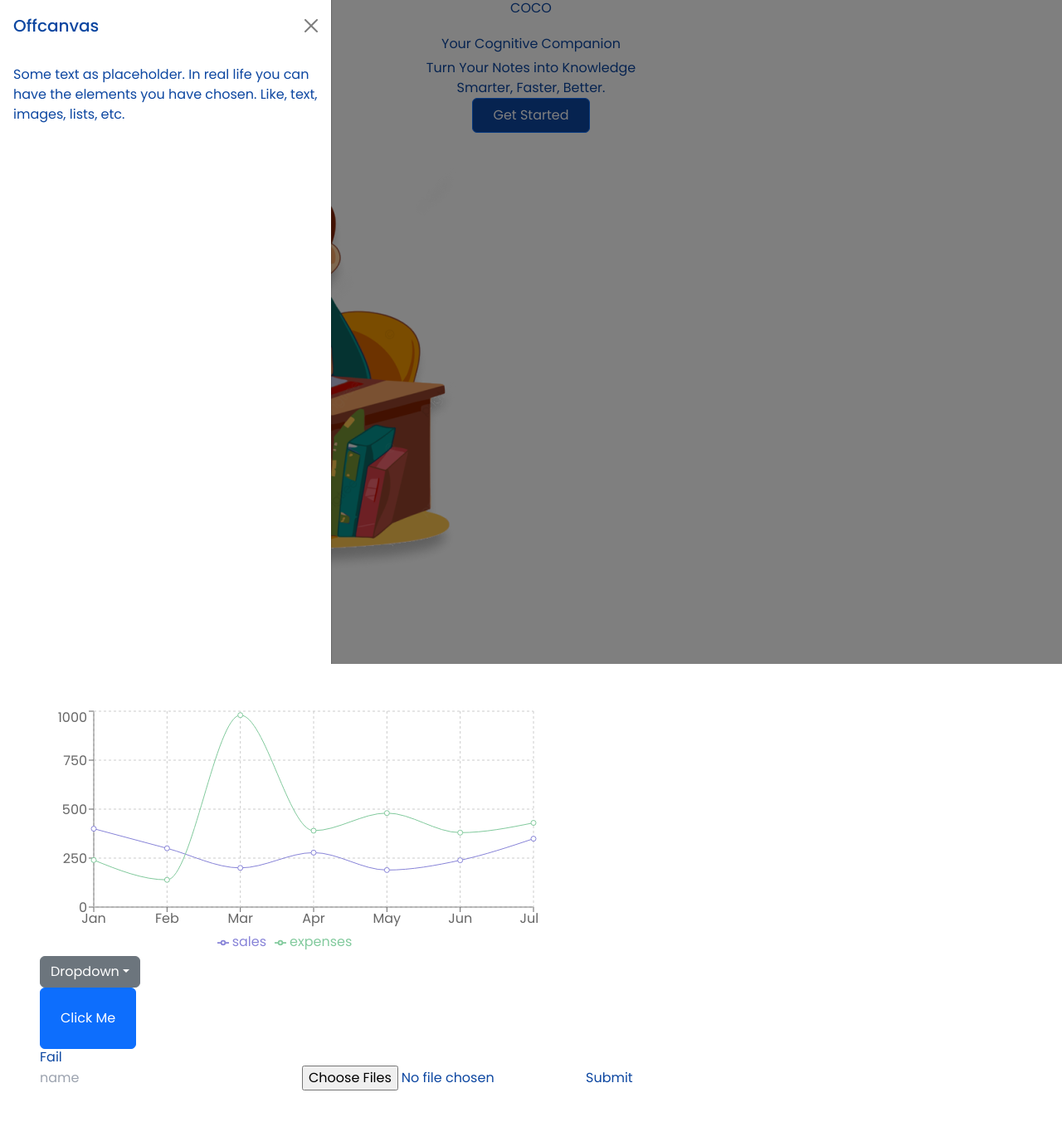
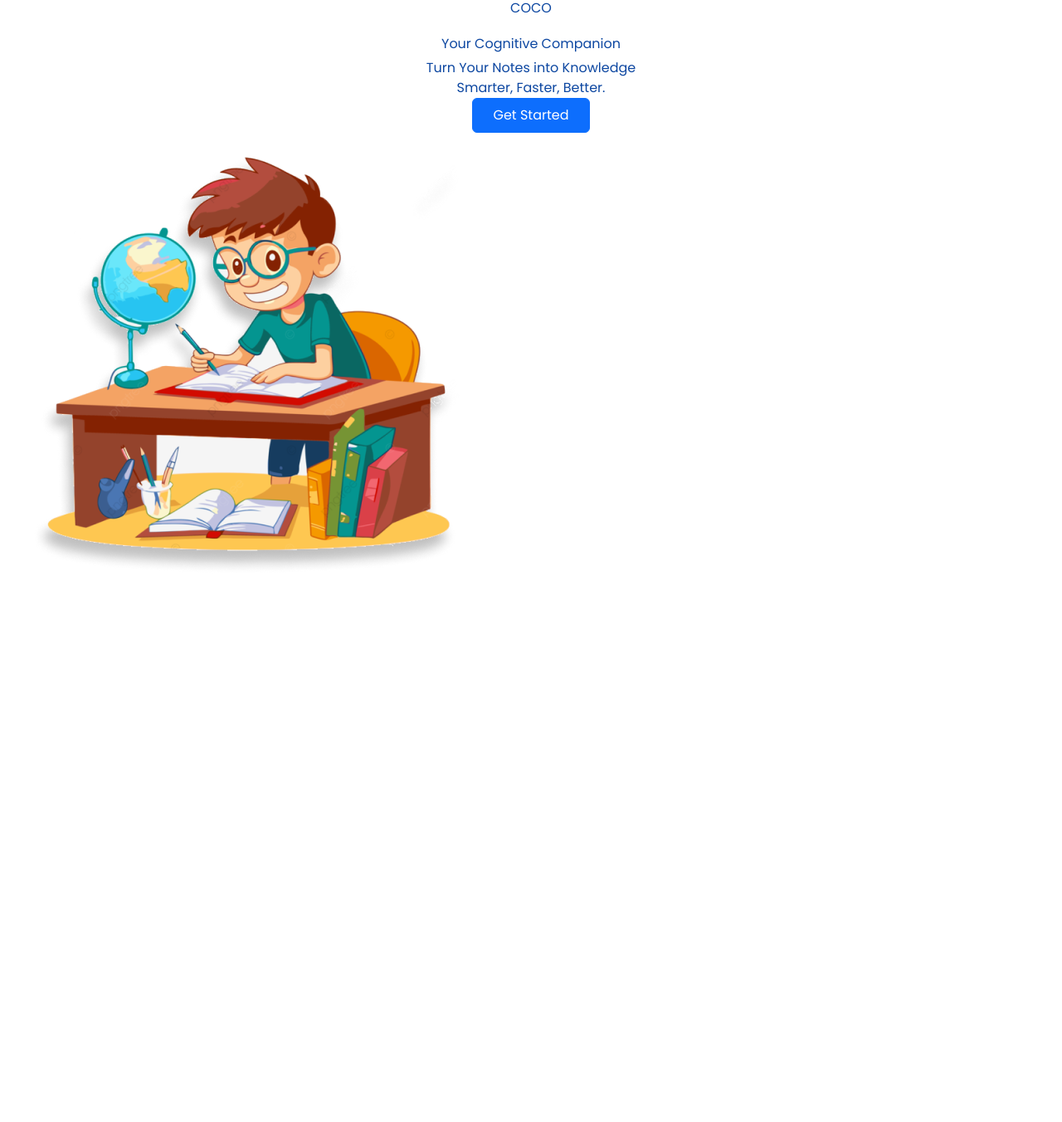
Before and after one commit to Hritik-Thapa/coco, a React (Vite) app in the folder frontend/: page /home in a window 1280 px wide. Shown: the top 1352 px of the page at 83% size. After the commit the page ends 800 px from the top, so only its background shows below. Built offline with nearby package versions, Linux system fonts and the light colour scheme; no server answers; a web font is replaced by a local one.

Commit message:
Added home page

```diff
--- a/frontend/src/App.jsx
+++ b/frontend/src/App.jsx
@@ -5,137 +5,20 @@ import { Button, Dropdown, Modal, Alert } from "react-bootstrap";
 import FetchButton from "./components/FetchButton";
 import OffCanvas from "./components/OffCanvas";
 import { Home } from "./components/Home";
+import { BrowserRouter as Router, Routes, Route } from "react-router-dom";
+import Inbox from "./components/Inbox";
+import Forms from "./Forms.jsx";
 
 const App = () => {
-  const [selected, setSelected] = useState("");
-  const [modal, setModal] = useState(false);
-  const [data, setData] = useState({ name: "", file: null });
-  const [fetchShow, setFetchShow] = useState(null);
-  const [formError, setFormError] = useState(false);
-  useEffect(() => {
-    fetchData();
-  }, []);
-
-  const fetchData = async () => {
-    try {
-      const response = await fetch("/test");
-      const data = await response.json();
-      if (!data.ok) {
-        setFetchShow(false);
-      } else {
-        setFetchShow(true);
-      }
-    } catch (error) {
-      console.log(error);
-    }
-  };
-
-  const handleSubmit = async () => {
-    //Check if the any form field is empty or not
-    console.log(data);
-    if (data.name && data.file) {
-      console.log("ok");
-    } else {
-      setFormError(true);
-      setTimeout(() => {
-        setFormError(false);
-      }, 3000);
-    }
-  };
-
   return (
     <>
-      <Home />
-      <div className="flex flex-col items-center justify-center m-5 gap-4">
-        <OffCanvas />
-
-        <p className="text-white bg-green-500 font-bold text-center text-4xl p-4 rounded-lg hover:text-green-500 hover:bg-white cursor-pointer w-[60%] ">
-          Hello World
-        </p>
-
-        <Charts />
-
-        <Dropdown>
-          <Dropdown.Toggle variant="secondary">
-            {selected ? selected : "Dropdown"}
-          </Dropdown.Toggle>
-          <Dropdown.Menu>
-            <Dropdown.Item onClick={() => setSelected("Item 1")}>
-              Item 1
-            </Dropdown.Item>
-            <Dropdown.Item onClick={() => setSelected("Item 2")}>
-              Item 2
-            </Dropdown.Item>
-            <Dropdown.Item onClick={() => setSelected("Item 3")}>
-              Item 3
-            </Dropdown.Item>
-          </Dropdown.Menu>
-        </Dropdown>
-
-        {/* button for popup */}
-
-        <Button
-          variant="primary"
-          className="p-4"
-          onClick={() => setModal(true)}
-        >
-          Click Me
-        </Button>
-
-        {modal && (
-          <Modal show={true} onHide={() => setModal(false)}>
-            <Modal.Header closeButton className="bg-slate-100">
-              <Modal.Title>Modal title</Modal.Title>
-            </Modal.Header>
-
-            <Modal.Body className="w-[80%] m-3">
-              <p>Modal body text goes here.</p>
-            </Modal.Body>
-
-            <Modal.Footer className="bg-slate-100">
-              <Button variant="secondary" onClick={() => setModal(false)}>
-                Close
-              </Button>
-              <Button variant="primary">Save changes</Button>
-            </Modal.Footer>
-          </Modal>
-        )}
-        {fetchShow ? (
-          <h1 className="text-lg text-green-500">Success</h1>
-        ) : (
-          <h1 className="text-lg text-red-500">Fail</h1>
-        )}
-
-        {/* FORM */}
-
-        <form>
-          <input
-            type="text"
-            placeholder="name"
-            id="name"
-            value={data.name}
-            onChange={(e) =>
-              setData({ ...data, [e.target.id]: e.target.value })
-            }
-          />
-          <input
-            type="file"
-            id="file"
-            accept="application/pdf"
-            onChange={(e) =>
-              setData({ ...data, [e.target.id]: Array.from(e.target.files) })
-            }
-            multiple
-          />
-          <button type="button" onClick={handleSubmit}>
-            Submit{" "}
-          </button>
-        </form>
-
-        {/* form error handeling */}
-
-        {formError && <Alert variant="danger">Please Add fill the form</Alert>}
-      </div>
+      <Router>
+        <Routes>
+          <Route path="/home" element={<Home />} />
+          <Route path="/inbox" element={<Inbox />} />
+          <Route path="/form" element={<Forms />} />
+        </Routes>
+      </Router>
     </>
   );
 };
--- /dev/null
+++ b/frontend/src/Forms.jsx
@@ -0,0 +1,131 @@
+import React, { useEffect, useState } from "react";
+import "./App.css";
+import Charts from "./components/charts";
+import { Button, Dropdown, Modal, Alert } from "react-bootstrap";
+import FetchButton from "./components/FetchButton";
+import OffCanvas from "./components/OffCanvas";
+
+const Forms = () => {
+  const [selected, setSelected] = useState("");
+  const [modal, setModal] = useState(false);
+  const [data, setData] = useState({ name: "", file: null });
+  const [fetchShow, setFetchShow] = useState(null);
+  const [formError, setFormError] = useState(false);
+  useEffect(() => {
+    fetchData();
+  }, []);
+
+  const fetchData = async () => {
+    try {
+      const response = await fetch("/test");
+      const data = await response.json();
+      if (!data.ok) {
+        setFetchShow(false);
+      } else {
+        setFetchShow(true);
+      }
+    } catch (error) {
+      console.log(error);
+    }
+  };
+
+  const handleSubmit = async () => {
+    console.log(data);
+    if (data.name && data.file) {
+      console.log("ok");
+    } else {
+      setFormError(true);
+      setTimeout(() => {
+        setFormError(false);
+      }, 3000);
+    }
+  };
+  return (
+    <div className="flex flex-col items-center justify-center m-5 gap-4">
+      <OffCanvas />
+
+      <p className="text-white bg-green-500 font-bold text-center text-4xl p-4 rounded-lg hover:text-green-500 hover:bg-white cursor-pointer w-[60%] ">
+        Hello World
+      </p>
+
+      <Charts />
+
+      <Dropdown>
+        <Dropdown.Toggle variant="secondary">
+          {selected ? selected : "Dropdown"}
+        </Dropdown.Toggle>
+        <Dropdown.Menu>
+          <Dropdown.Item onClick={() => setSelected("Item 1")}>
+            Item 1
+          </Dropdown.Item>
+          <Dropdown.Item onClick={() => setSelected("Item 2")}>
+            Item 2
+          </Dropdown.Item>
+          <Dropdown.Item onClick={() => setSelected("Item 3")}>
+            Item 3
+          </Dropdown.Item>
+        </Dropdown.Menu>
+      </Dropdown>
+
+      {/* button for popup */}
+
+      <Button variant="primary" className="p-4" onClick={() => setModal(true)}>
+        Click Me
+      </Button>
+
+      {modal && (
+        <Modal show={true} onHide={() => setModal(false)}>
+          <Modal.Header closeButton className="bg-slate-100">
+            <Modal.Title>Modal title</Modal.Title>
+          </Modal.Header>
+
+          <Modal.Body className="w-[80%] m-3">
+            <p>Modal body text goes here.</p>
+          </Modal.Body>
+
+          <Modal.Footer className="bg-slate-100">
+            <Button variant="secondary" onClick={() => setModal(false)}>
+              Close
+            </Button>
+            <Button variant="primary">Save changes</Button>
+          </Modal.Footer>
+        </Modal>
+      )}
+      {fetchShow ? (
+        <h1 className="text-lg text-green-500">Success</h1>
+      ) : (
+        <h1 className="text-lg text-red-500">Fail</h1>
+      )}
+
+      {/* FORM */}
+
+      <form>
+        <input
+          type="text"
+          placeholder="name"
+          id="name"
+          value={data.name}
+          onChange={(e) => setData({ ...data, [e.target.id]: e.target.value })}
+        />
+        <input
+          type="file"
+          id="file"
+          accept="application/pdf"
+          onChange={(e) =>
+            setData({ ...data, [e.target.id]: Array.from(e.target.files) })
+          }
+          multiple
+        />
+        <button type="button" onClick={handleSubmit}>
+          Submit{" "}
+        </button>
+      </form>
+
+      {/* form error handeling */}
+
+      {formError && <Alert variant="danger">Please Add fill the form</Alert>}
+    </div>
+  );
+};
+
+export default Forms;
--- a/frontend/src/components/Home.jsx
+++ b/frontend/src/components/Home.jsx
@@ -1,31 +1,38 @@
 import React from "react";
 import { Button } from "react-bootstrap";
 import illustration from "../images/study illsutration.png";
+import { useNavigate } from "react-router-dom";
 
 export const Home = () => {
+  const navigate = useNavigate(); // Hook to navigate
+
+  const handleGetStarted = () => {
+    navigate("/inbox"); // Navigate to the Inbox page
+  };
+
   return (
     <div className="w-full h-screen bg-sky-50 flex items-center justify-center">
       <div className="text-center flex flex-col md:flex-row items-center justify-center gap-24 max-w-5xl px-4">
-        <div className="text-left  ">
+        <div className="text-left">
           <h1 className="text-7xl font-bold 0 mb-4">COCO</h1>
-          <h2 className="text-3xl font-semibold  mb-2">
+          <h2 className="text-3xl font-semibold mb-2">
             Your Cognitive Companion
           </h2>
-          <p className=" text-lg mb-6">
+          <p className="text-lg mb-6">
             Turn Your Notes into Knowledge <br />
             Smarter, Faster, Better.
           </p>
           <Button
             variant="primary"
-            className="px-4 py-2 "
-            style={{ backgroundColor: "#0d47a1", color: "white" }}
+            className="px-4 py-2 rounded-2xl hover:text-blue-900 hover:bg-white cursor-pointer"
+            onClick={handleGetStarted} // Trigger navigate when clicked
           >
             Get Started
           </Button>
         </div>
         <div>
           <img
-            src={illustration} // Replace this with the actual path to your image file
+            src={illustration} // Image path
             alt="Illustration of a kid studying"
             className="w-72 md:w-80 lg:w-96"
           />
--- /dev/null
+++ b/frontend/src/components/Inbox.jsx
@@ -0,0 +1,11 @@
+import React from "react";
+
+const Inbox = () => {
+  return (
+    <div className="h-screen flex items-center justify-center bg-gray-100">
+      <h1 className="text-4xl font-bold">Welcome to the Inbox!</h1>
+    </div>
+  );
+};
+
+export default Inbox;
```
